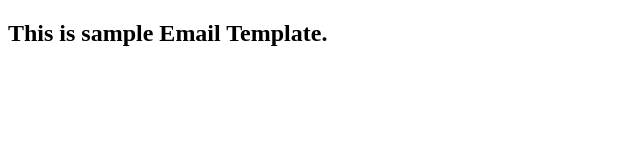
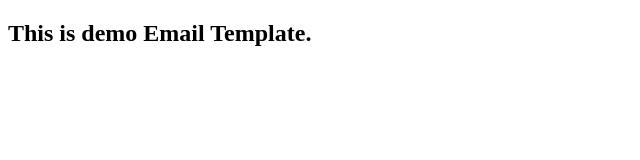
Before and after one commit to Mamun-NSU/My-Email-Template, a plain HTML site: page index.html in a window 1280 px wide. Shown: the whole page, without its empty margins (0-640 px from the left). Drawn offline with Linux system fonts and the light colour scheme.

Commit message:
Updated successfully

```diff
--- a/index.html
+++ b/index.html
@@ -6,7 +6,7 @@
 </head>
 
 <body>
-	<h2>This is sample Email Template.</h2>
+	<h2>This is demo Email Template.</h2>
 </body>
 
 </html>
```
